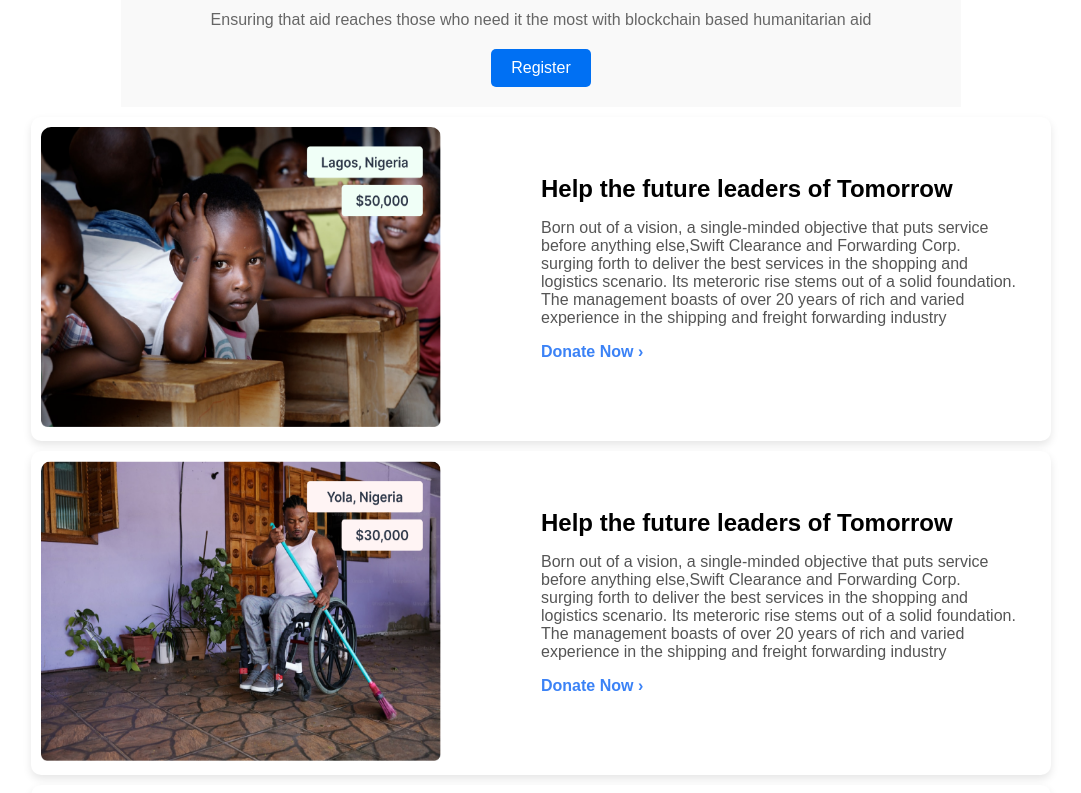
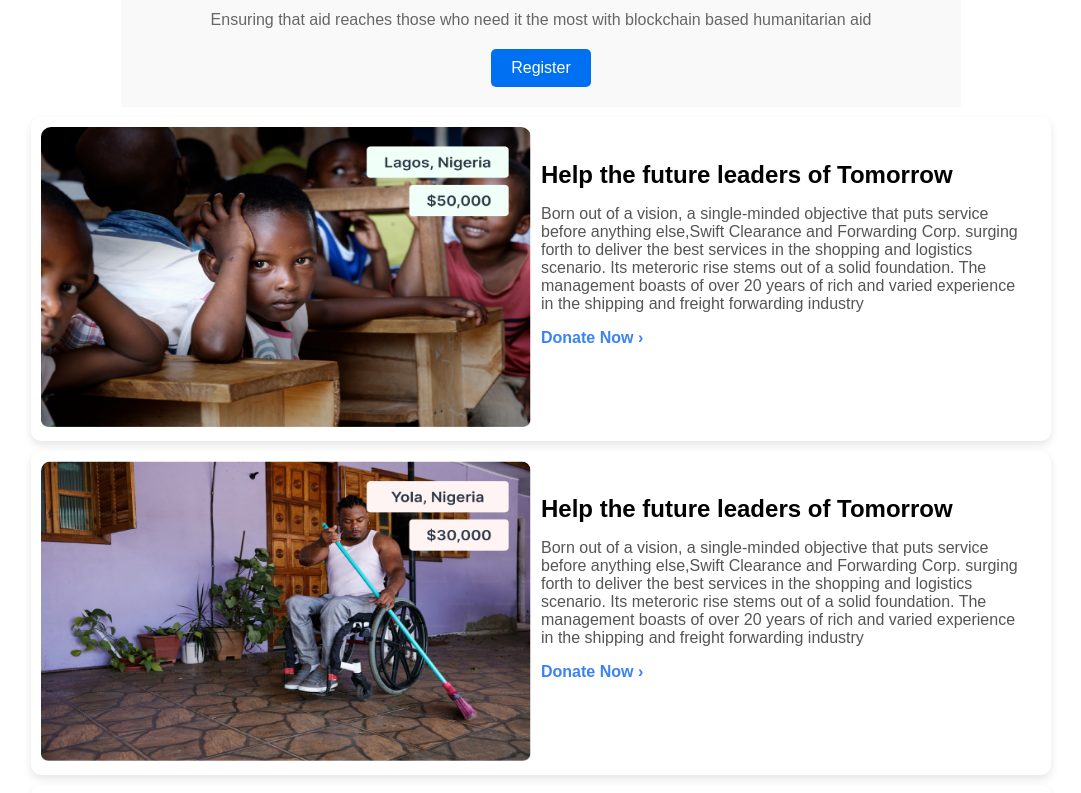
Before and after one commit to maureenjesse/aid-trackers, a Next.js app: page / in a window 1280 px wide. Shown: the part 4440-5233 px from the top of the page, without its empty margins (99-1180 px from the left). Built offline with nearby package versions, Linux system fonts and the light colour scheme.

Commit message:
remodelled

```diff
--- a/src/app/styles/Support.module.css
+++ b/src/app/styles/Support.module.css
@@ -73,3 +73,24 @@
       width: 50%;
     }
   }
+
+
+   @media (min-width: 768px) {
+    .card {
+      flex-direction: row;
+    }
+
+    .imageContainer {
+      width: 50%;
+      height: auto;
+    }
+
+     .image{
+        width: 100%;
+    }
+
+    .content {
+        padding: 10px;
+      width: 50%;
+    }
+  }
```
